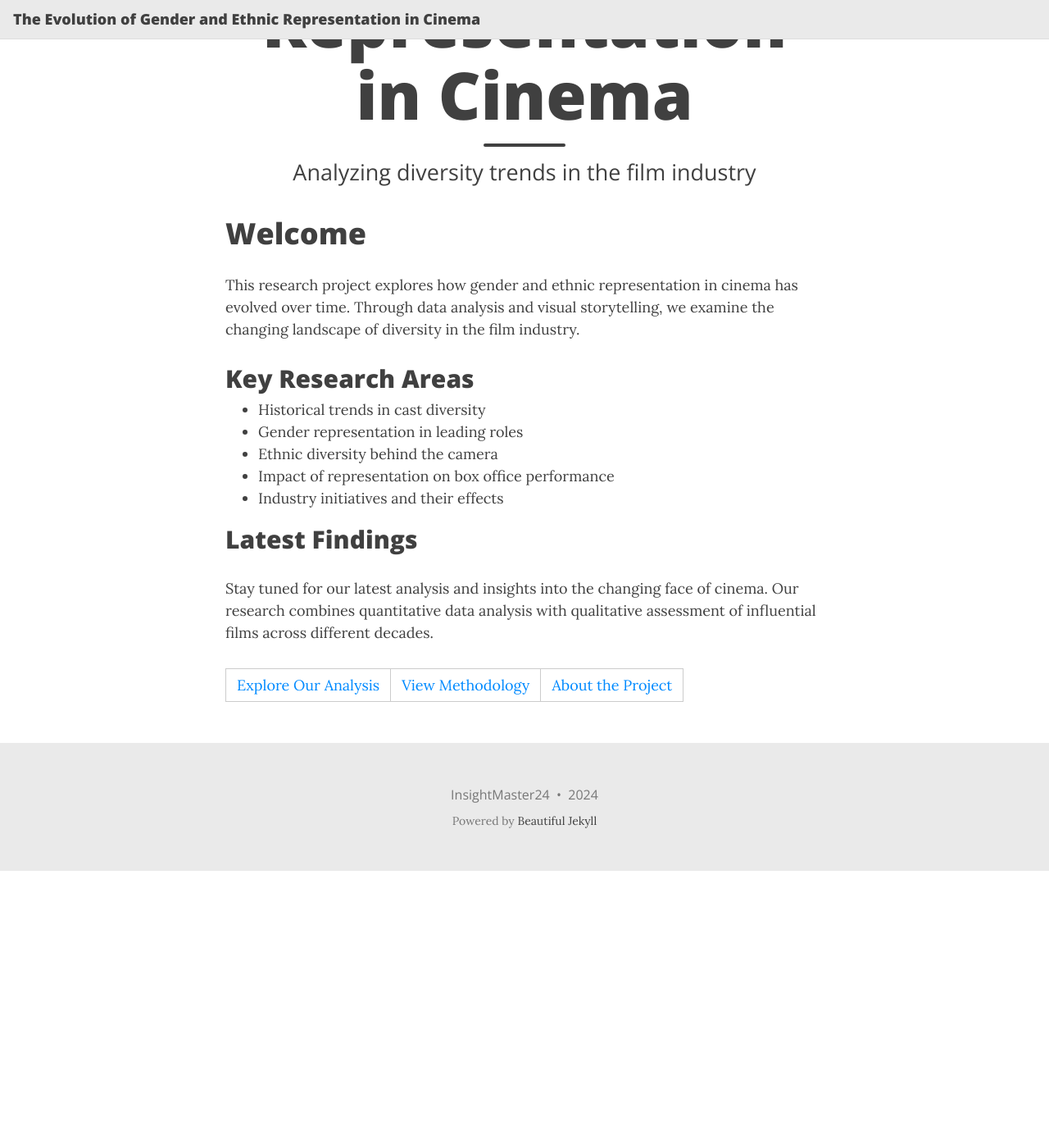
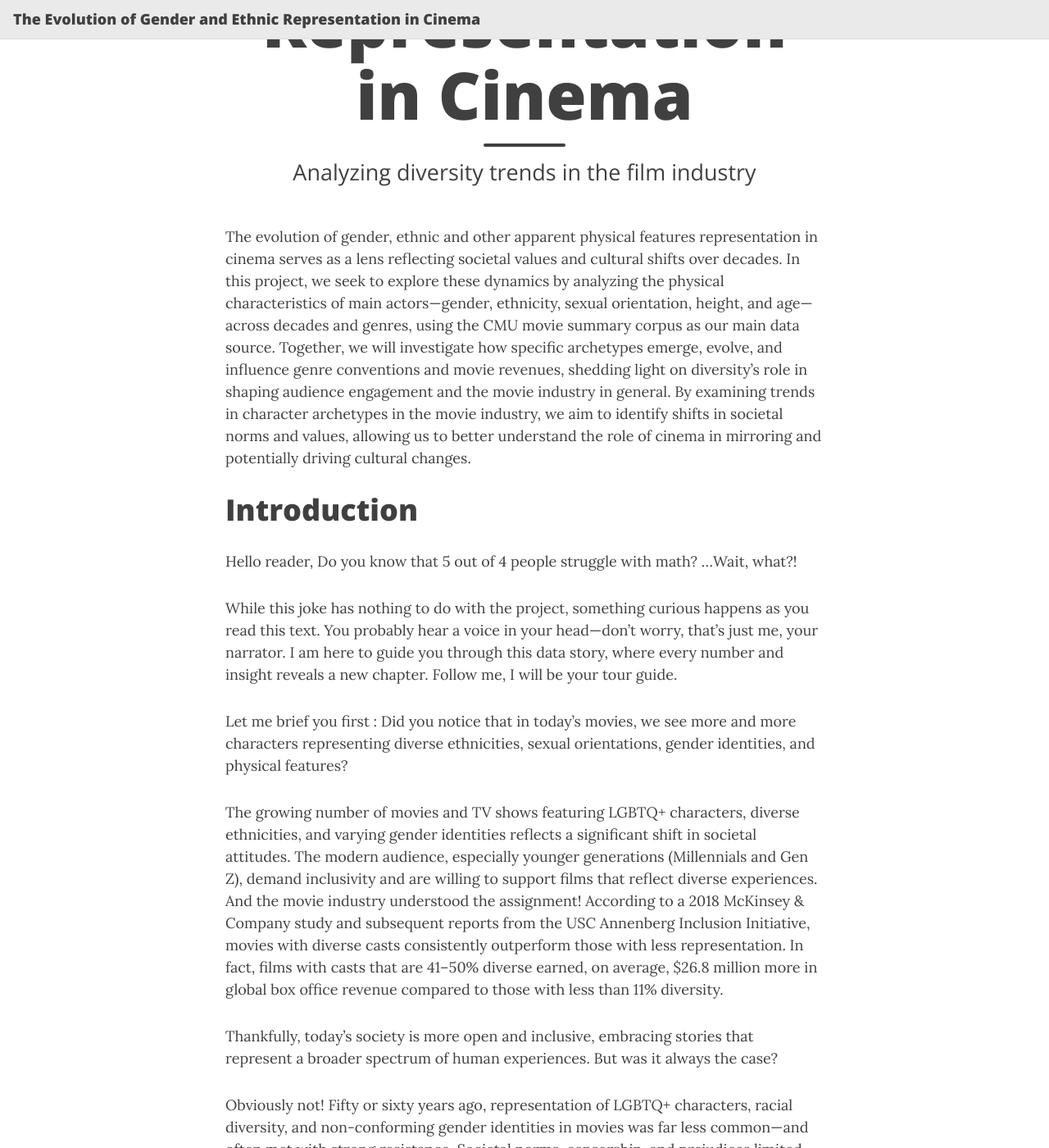
Before and after one commit to epfl-ada/ada-2024-project-insightmasters24, a Jekyll site: the page built from docs/index.md, in a window 1280 px wide and 1400 px high, scrolled down 411 px. Shown: the whole window at 82% size. Built offline with Jekyll 4.4.1, drawn with Linux system fonts in a browser that asks for light colours; the list of posts is cut into pages by our own code; before the commit the page ends 1473 px from its top, so only the background shows below that; some of the changed text lies outside the part shown.

Commit message:
refactor: move datastory to index

```diff
--- a/docs/index.md
+++ b/docs/index.md
@@ -4,20 +4,52 @@ title: The Evolution of Gender and Ethnic Representation in Cinema
 subtitle: Analyzing diversity trends in the film industry
 ---
 
-# Welcome
+The evolution of gender, ethnic and other apparent physical features representation in cinema serves as a lens reflecting societal values and cultural shifts over decades. In this project, we seek to explore these dynamics by analyzing the physical characteristics of main actors—gender, ethnicity, sexual orientation, height, and age—across decades and genres, using the CMU movie summary corpus as our main data source. Together, we will investigate how specific archetypes emerge, evolve, and influence genre conventions and movie revenues, shedding light on diversity’s role in shaping audience engagement and the movie industry in general.
+By examining trends in character archetypes in the movie industry, we aim to identify shifts in societal norms and values, allowing us to better understand the role of cinema in mirroring and potentially driving cultural changes.
 
-This research project explores how gender and ethnic representation in cinema has evolved over time. Through data analysis and visual storytelling, we examine the changing landscape of diversity in the film industry.
+# Introduction
 
-## Key Research Areas
+Hello reader,
+Do you know that 5 out of 4 people struggle with math?
+...Wait, what?!
 
-- Historical trends in cast diversity
-- Gender representation in leading roles
-- Ethnic diversity behind the camera
-- Impact of representation on box office performance
-- Industry initiatives and their effects
+While this joke has nothing to do with the project, something curious happens as you read this text. You probably hear a voice in your head—don’t worry, that’s just me, your narrator. I am here to guide you through this data story, where every number and insight reveals a new chapter. Follow me, I will be your tour guide.
 
-## Latest Findings
+Let me brief you first : Did you notice that in today's movies, we see more and more characters representing diverse ethnicities, sexual orientations, gender identities, and physical features?
 
-Stay tuned for our latest analysis and insights into the changing face of cinema. Our research combines quantitative data analysis with qualitative assessment of influential films across different decades.
+ The growing number of movies and TV shows featuring LGBTQ+ characters, diverse ethnicities, and varying gender identities reflects a significant shift in societal attitudes.  The modern audience, especially younger generations (Millennials and Gen Z), demand inclusivity and are willing to support films that reflect diverse experiences. And the movie industry understood the assignment!  According to a 2018 McKinsey & Company study and subsequent reports from the USC Annenberg Inclusion Initiative, movies with diverse casts consistently outperform those with less representation. In fact, films with casts that are 41–50% diverse earned, on average, $26.8 million more in global box office revenue compared to those with less than 11% diversity.
 
-[Explore Our Analysis](/analysis) | [View Methodology](/methodology) | [About the Project](/about)
+Thankfully, today's society is more open and inclusive, embracing stories that represent a broader spectrum of human experiences. But was it always the case?
+
+Obviously not! Fifty or sixty years ago, representation of LGBTQ+ characters, racial diversity, and non-conforming gender identities in movies was far less common—and often met with strong resistance. Societal norms, censorship, and prejudices limited the stories that could be told and the characters that could be represented. In the United States, the Hays Code (1934–1968) regulated movie content, prohibiting explicit depictions of sexuality, “immoral” behavior, and any form of homosexuality, which was labeled as "sexual perversion." As a result, LGBTQ+ characters were either omitted, villainized, or their identities were subtly implied through coded language or stereotypes.
+
+By using movie revenue as a metric to assess how well a movie was received by the public, we aim to analyze the archetypes of characters portrayed in successful movies, shedding light on the audience's evolving interests and preferences, and thus offering insights into how societal norms and perceptions have shifted over the years.
+
+# Effects of Diversity on Movie Revenue
+
+Before further diving into our story, here is a picture of Patagonia, Argentina:
+
+Isn’t it lovely ? 🥰 While Patagonia does not have anything to do with the project, studies suggest that reader’s attention tends to fade away after 6 minutes of reading. By putting an image of beautiful Patagonia, I wanted to surprise your brain and fully reengage you in the lecture of our story! (This method was used by an amazing Statistics professor at EPFL (sorry I forgot his name)  in the undergraduate course Probabilities & Statistics, and it has proven very efficient!)
+
+<span style="color: red;">Back on the track!</span>
+
+In order to convince you about the importance of diversity representation in cinema, take a look at the Spearman correlation matrix I made just for you 🥰 :
+
+{% include plots/gender_distribution.html %}
+
+Just so that you know : computing the Spearman correlation instead of the Pearson correlation WAS a choice. In fact, Spearman correlation is better suited to detect monotonic, but not necessarily linear relationships, thus providing more robust results. “robuster”? “more robust”?   Well , you get the idea.
+
+To further analyze the impact of gender representation, ethnic representation, and movie genres on movie revenue, we ran multiple linear regressions while focusing on the statistically significant effects.
+
+To account for potential non-linearity caused by time dependence (e.g., a feature that strongly influenced revenue in 1900 may not have the same effect in 2000), we segmented our data into 5-year time periods. This approach allows us to capture how the influence of these features on movie revenue evolves over time.
+
+The plots below showcase the most influential features for movies released in 1990, providing insights into the key factors driving box office performance during that specific period.
+
+Notice some trends? Well, we do! In fact, while science fiction movies seem to have gained significant popularity in recent years, new themes—such as those centered around Jewish communities—have also emerged and grown in popularity since the early 2000s.
+
+Interestingly, a somewhat thought-provoking trend can be observed in the 1990s, where movies exploring themes of politics and war found remarkable success, just as the world was emerging from the Cold War.
+
+Another amusing trend appears to be the popularity of movies showcasing the LGBTQ+ community by the end of the 20th century. While LGBTQ+ representation remained controversial at the time (as one can notice during the AIDS/HIV crisis between 1980 and 1990), there was however growing advocacy for visibility and rights. From our model, we can thus infer that this societal shift and progress in cultural values has opened the door for movies that explored LGBTQ+ themes to gain wider acceptance and curiosity.
+
+
+![Gender distribution](/assets/img/plots/gender-distribution-pie.png)
```
Also changed, not shown: docs/aboutme.md (deleted, +0 -19 lines), docs/datastory.md (deleted, +0 -54 lines).
